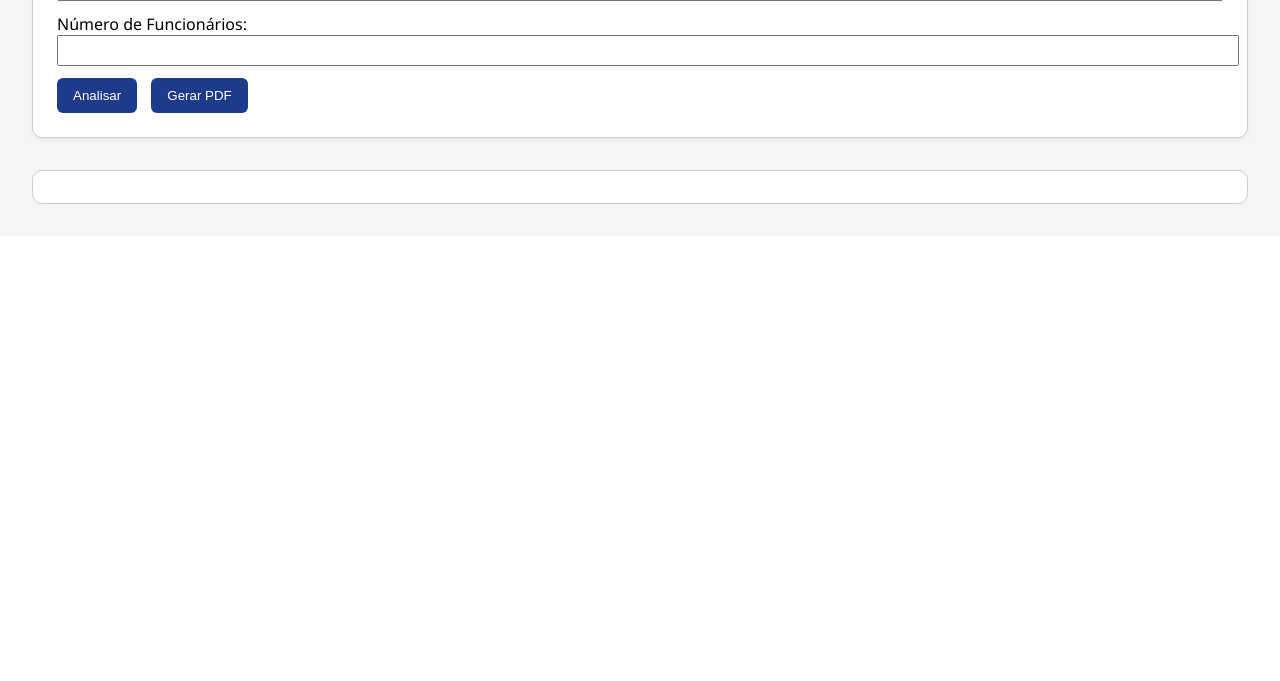
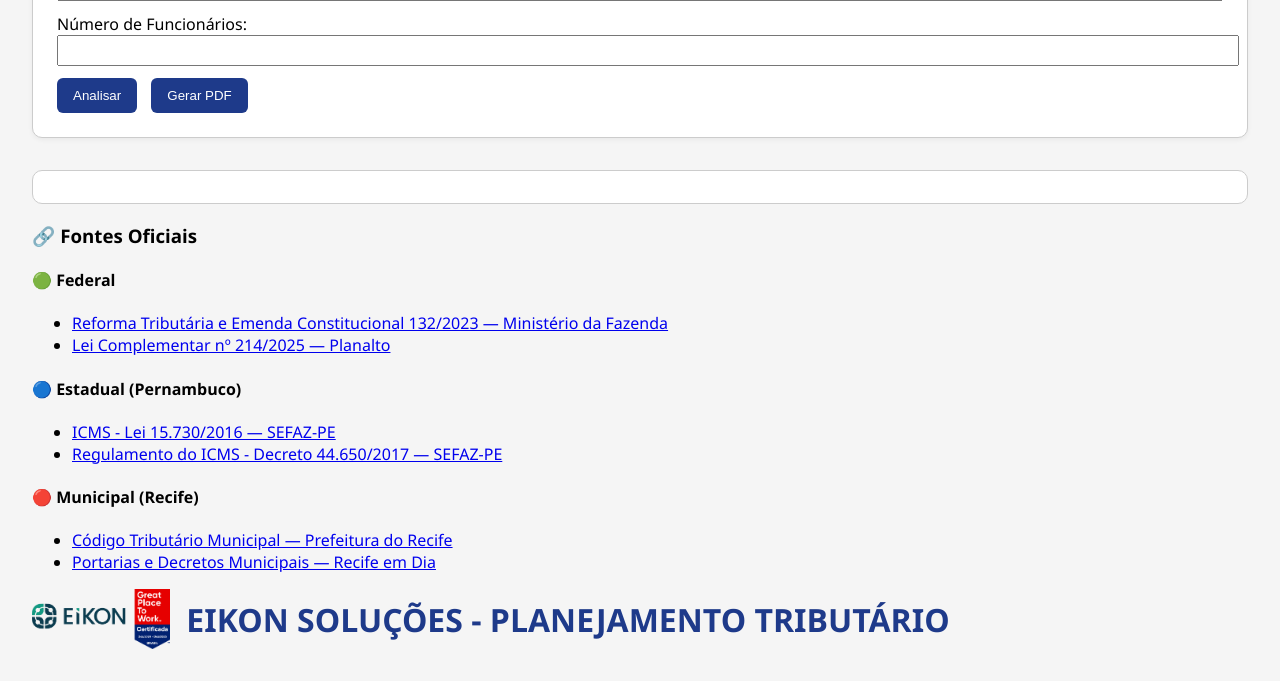
Before and after one commit to Eikoano/tributosmart, a FastAPI app: page / in a window 1280 px wide. Shown: the part 851-1532 px from the top of the page. Before the commit the page ends 1055 px from the top, so only its background shows below. Run offline with FastAPI, Linux system fonts and the light colour scheme.

Commit message:
Restaura links legais e exibe logo corretamente

```diff
--- a/templates/index.html
+++ b/templates/index.html
@@ -147,5 +147,30 @@
         });
     }
   </script>
+    <section id="links-legais">
+        <h3>🔗 Fontes Oficiais</h3>
+
+        <h4>🟢 Federal</h4>
+        <ul>
+          <li><a href="https://www.gov.br/fazenda/pt-br" target="_blank">Reforma Tributária e Emenda Constitucional 132/2023 — Ministério da Fazenda</a></li>
+          <li><a href="https://www.planalto.gov.br/ccivil_03/leis/lcp/Lcp214.htm" target="_blank">Lei Complementar nº 214/2025 — Planalto</a></li>
+        </ul>
+
+        <h4>🔵 Estadual (Pernambuco)</h4>
+        <ul>
+          <li><a href="https://www.sefaz.pe.gov.br/Legislacao/Tributaria/Documents/legislacao/leis/lei_15730_2016.htm" target="_blank">ICMS - Lei 15.730/2016 — SEFAZ-PE</a></li>
+          <li><a href="https://www.sefaz.pe.gov.br/Legislacao/Tributaria/Pages/ricms.aspx" target="_blank">Regulamento do ICMS - Decreto 44.650/2017 — SEFAZ-PE</a></li>
+        </ul>
+
+        <h4>🔴 Municipal (Recife)</h4>
+        <ul>
+          <li><a href="https://www2.recife.pe.gov.br/servico/codigo-tributario-municipal" target="_blank">Código Tributário Municipal — Prefeitura do Recife</a></li>
+          <li><a href="https://recifeemdia.recife.pe.gov.br/" target="_blank">Portarias e Decretos Municipais — Recife em Dia</a></li>
+        </ul>
+      </section>
+      <header>
+        <img src="/static/logo.png" alt="Logo da Empresa" height="60">
+        <h1>EIKON SOLUÇÕES - PLANEJAMENTO TRIBUTÁRIO</h1>
+      </header>
 </body>
 </html>
```
